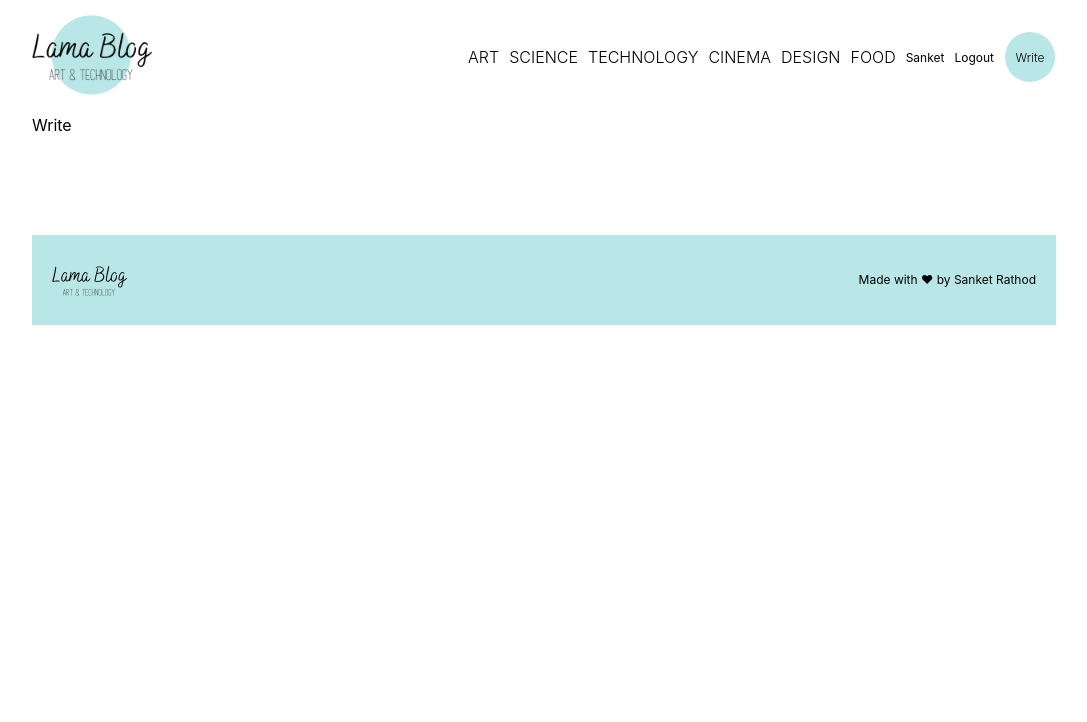
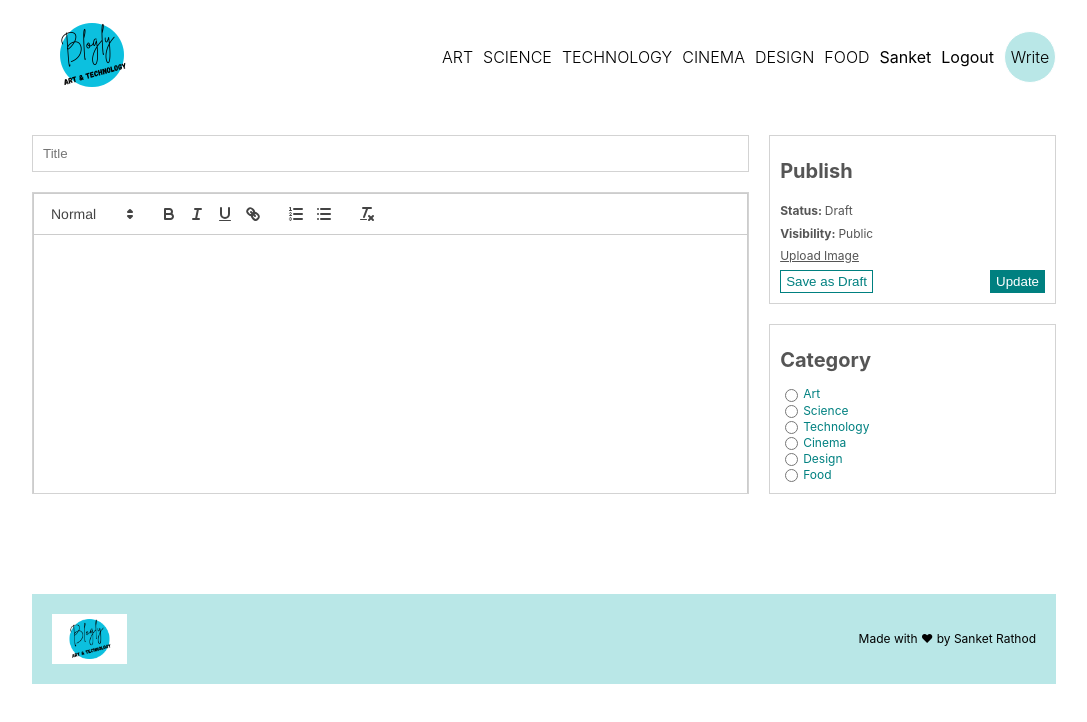
Before and after one commit to Sanket0798/blogly, a React (Create React App) app: page /write in a window 1280 px wide. Shown: the top 722 px of the page, without its empty margins (96-1183 px from the left). Built offline with nearby package versions, Linux system fonts and the light colour scheme.

Commit message:
Write Page has been modified.

```diff
--- a/package.json
+++ b/package.json
@@ -8,6 +8,7 @@
     "@testing-library/user-event": "^13.5.0",
     "react": "^18.3.1",
     "react-dom": "^18.3.1",
+    "react-quill": "^2.0.0",
     "react-router-dom": "^6.26.1",
     "react-scripts": "5.0.1",
     "sass": "^1.77.8",
--- a/src/pages/Write.jsx
+++ b/src/pages/Write.jsx
@@ -1,7 +1,76 @@
-import React from "react";
+import React, { useState } from "react";
+import ReactQuill from "react-quill";
+import "react-quill/dist/quill.snow.css";
 
 const Write = () => {
-  return <div>Write</div>;
+  const [value, setValue] = useState("");
+
+  return (
+    <div className="add">
+      <div className="content">
+        <input type="text" placeholder="Title" />
+        <div className="editorContainer">
+          <ReactQuill
+            className="editor"
+            theme="snow"
+            value={value}
+            onChange={setValue}
+          />
+        </div>
+      </div>
+      <div className="menu">
+        <div className="item">
+          <h1>Publish</h1>
+          <span>
+            <b>Status: </b> Draft
+          </span>
+          <span>
+            <b>Visibility: </b> Public
+          </span>
+          <input
+            style={{ display: "none" }}
+            type="file"
+            id="file"
+            name="file"
+          />
+          <label className="file" htmlFor="file">
+            Upload Image
+          </label>
+          <div className="buttons">
+            <button>Save as Draft</button>
+            <button>Update</button>
+          </div>
+        </div>
+        <div className="item">
+          <h1>Category</h1>
+          <div className="cat">
+            <input type="radio" name="cat" value="art" id="art" />
+            <label htmlFor="art">Art</label>
+          </div>
+          <div className="cat">
+            <input type="radio" name="cat" value="science" id="science" />
+            <label htmlFor="science">Science</label>
+          </div>
+          <div className="cat">
+            <input type="radio" name="cat" value="technology" id="technology" />
+            <label htmlFor="technology">Technology</label>
+          </div>
+          <div className="cat">
+            <input type="radio" name="cat" value="cinema" id="cinema" />
+            <label htmlFor="cinema">Cinema</label>
+          </div>
+          <div className="cat">
+            <input type="radio" name="cat" value="design" id="design" />
+            <label htmlFor="design">Design</label>
+          </div>
+          <div className="cat">
+            <input type="radio" name="cat" value="food" id="food" />
+            <label htmlFor="food">Food</label>
+          </div>
+        </div>
+      </div>
+    </div>
+  );
 };
 
 export default Write;
--- a/src/style.scss
+++ b/src/style.scss
@@ -5,8 +5,8 @@ $LightGreen: #b9e7e7;
   justify-content: center;
   .container {
     width: 1024px;
+
     //LOGIN & REGISTER
-
     .link {
       text-decoration: none;
       color: inherit;
@@ -19,13 +19,12 @@ $LightGreen: #b9e7e7;
       justify-content: center;
       height: 100vh;
       background-color: $LightGreen;
+
+      h1 {
+        font-size: 20px;
+        color: teal;
+        margin-bottom: 20px;
       }
-
-    // h1 {
-    //   font-size: 20px;
-    //   color: teal;
-    //   margin-bottom: 20px;
-    // }
 
       form {
         display: flex;
@@ -51,21 +50,19 @@ $LightGreen: #b9e7e7;
         color: white;
       }
 
-    // p {
-    //   font-size: 12px;
-    //   color: red;
-    //   text-align: center;
-    // }
+      p {
+        font-size: 12px;
+        color: red;
+        text-align: center;
+      }
 
       span {
         font-size: 12px;
         text-align: center;
       }
     }
-}
 
     // NAVBAR
-
     .navbar {
       .container {
         padding: 10px 0px;
@@ -110,7 +107,6 @@ $LightGreen: #b9e7e7;
     }
 
     //FOOTER
-
     footer {
       margin-top: 100px;
       padding: 20px;
@@ -125,7 +121,6 @@ footer {
     }
 
     //HOME
-
     .home {
       .posts {
         margin-top: 50px;
@@ -199,7 +194,6 @@ footer {
     }
 
     //SINGLE
-
     .single {
       display: flex;
       gap: 50px;
@@ -294,3 +288,89 @@ footer {
         }
       }
     }
+
+    // WRITE
+    .add {
+      margin-top: 20px;
+      display: flex;
+      gap: 20px;
+
+      .content {
+        flex: 5;
+        display: flex;
+        flex-direction: column;
+        gap: 20px;
+
+        input {
+          padding: 10px;
+          border: 1px solid lightgray;
+        }
+
+        .editorContainer {
+          height: 300px;
+          overflow: scroll;
+          border: 1px solid lightgray;
+        }
+
+        .editor {
+          height: 100%;
+          border: none;
+        }
+      }
+
+      .menu {
+        flex: 2;
+        display: flex;
+        flex-direction: column;
+        gap: 20px;
+
+        .item {
+          border: 1px solid lightgray;
+          padding: 10px;
+          flex: 1;
+          display: flex;
+          flex-direction: column;
+          justify-content: space-between;
+          font-size: 12px;
+          color: #555;
+
+          h1 {
+            font-size: 20px;
+          }
+
+          .file {
+            text-decoration: underline;
+          }
+
+          .buttons {
+            display: flex;
+            justify-content: space-between;
+
+            :first-child {
+              cursor: pointer;
+              color: teal;
+              background-color: white;
+              border: 1px solid teal;
+              padding: 3px 5px;
+            }
+
+            :last-child {
+              cursor: pointer;
+              color: white;
+              background-color: teal;
+              border: 1px solid teal;
+              padding: 3px 5px;
+            }
+          }
+
+          .cat {
+            display: flex;
+            align-items: center;
+            gap: 2px;
+            color: teal;
+          }
+        }
+      }
+    }
+  }
+}
```
Also changed, not shown: src/img/logo.png, 1 other file (tests, documents, lock files or other folders). Lines whose indentation alone changed are shown as unchanged.
